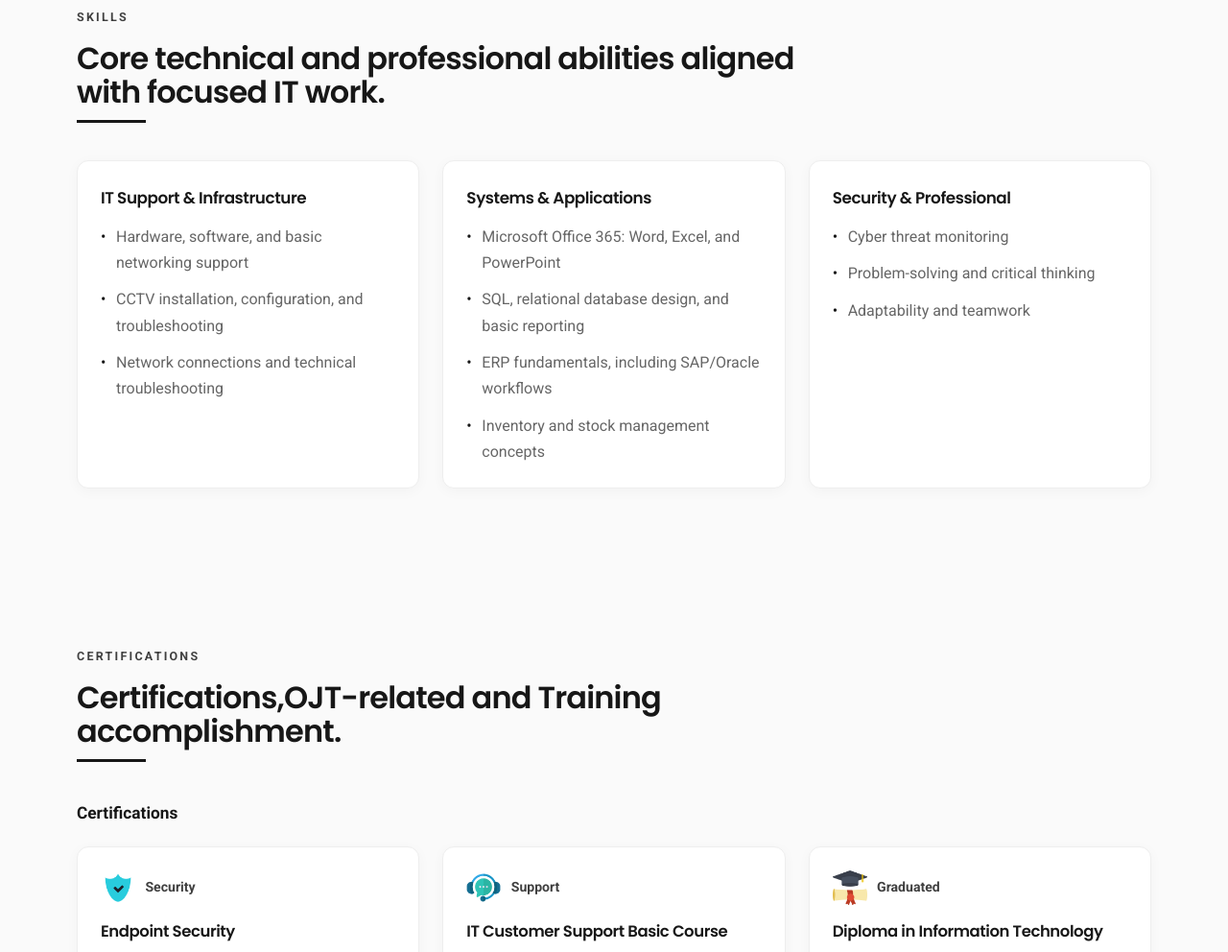
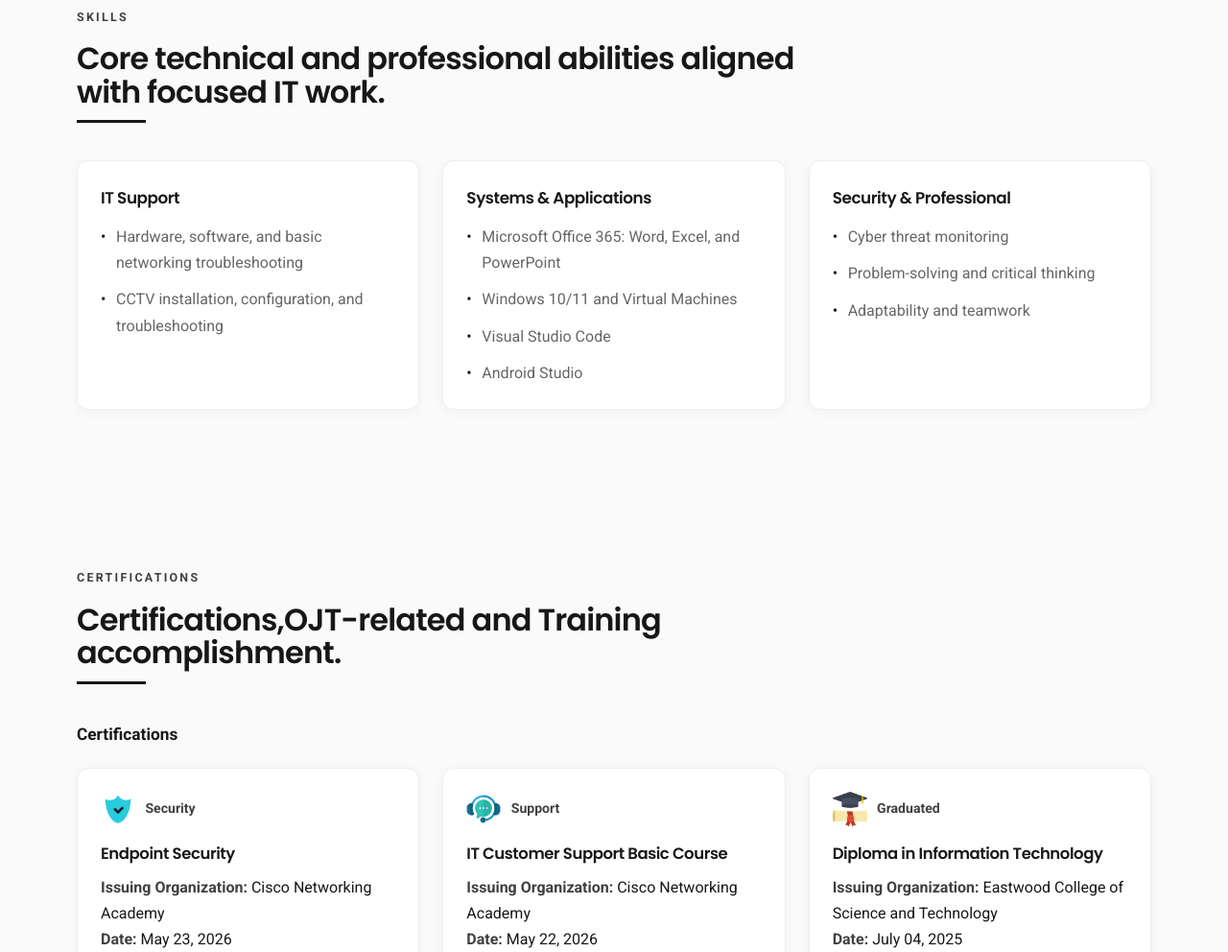
Before and after one commit to kelepetuk/DDB, a plain HTML site: page index.html in a window 1280 px wide. Shown: the part 1282-2274 px from the top of the page at 96% size. Drawn offline with Linux system fonts and the light colour scheme.

Commit message:
Update index.html

```diff
--- a/index.html
+++ b/index.html
@@ -83,20 +83,19 @@
 
           <div class="skill-columns">
             <article class="skill-card reveal">
-              <h3>IT Support &amp; Infrastructure</h3>
+              <h3>IT Support</h3>
               <ul class="skill-list">
-                <li>Hardware, software, and basic networking support</li>
+                <li>Hardware, software, and basic networking troubleshooting</li>
                 <li>CCTV installation, configuration, and troubleshooting</li>
-                <li>Network connections and technical troubleshooting</li>
               </ul>
             </article>
             <article class="skill-card reveal">
               <h3>Systems &amp; Applications</h3>
               <ul class="skill-list">
                 <li>Microsoft Office 365: Word, Excel, and PowerPoint</li>
-                <li>SQL, relational database design, and basic reporting</li>
-                <li>ERP fundamentals, including SAP/Oracle workflows</li>
-                <li>Inventory and stock management concepts</li>
+                <li>Windows 10/11 and Virtual Machines</li>
+                <li>Visual Studio Code</li>
+                <li>Android Studio</li>
               </ul>
             </article>
             <article class="skill-card reveal">
```
